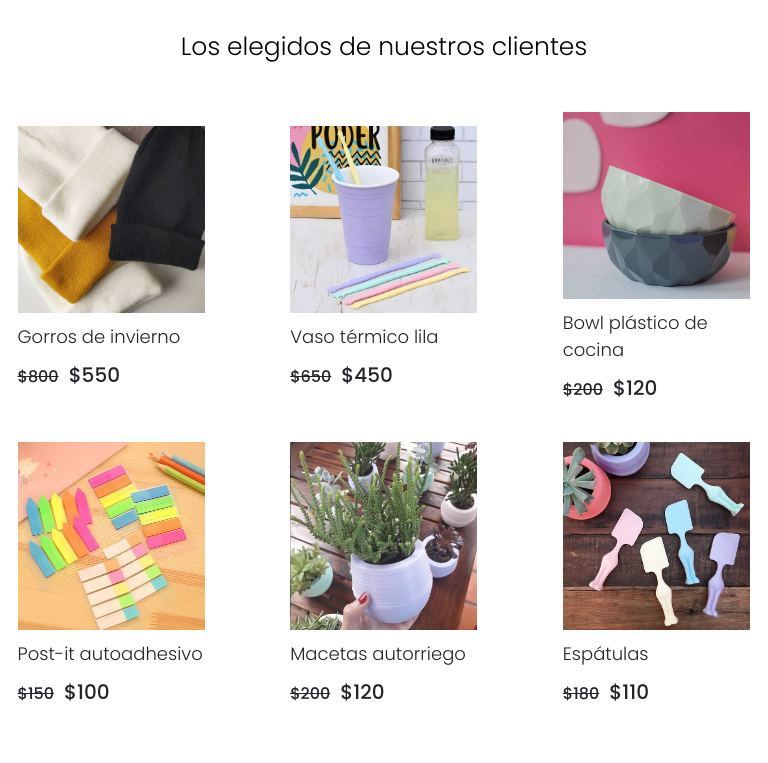
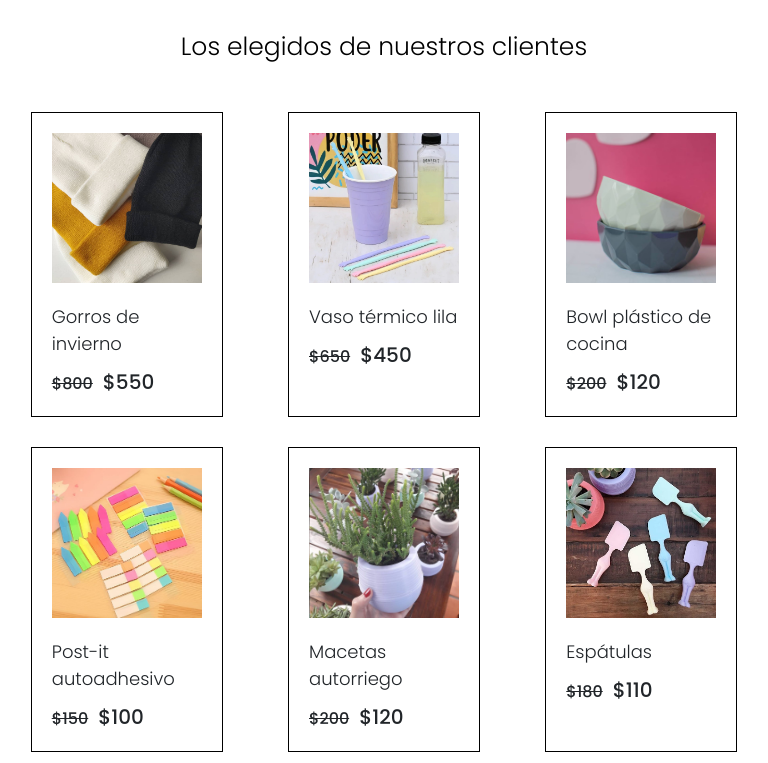
Before and after one commit to LocusNiger/Puppina_Accesorios, a website: page index.html in a window 768 px wide. Shown: the part 1041-1804 px from the top of the page. Drawn offline with nearby package versions, Linux system fonts and the light colour scheme.

Commit message:
Fix tarjetas de index en MQ tablet

```diff
--- a/SCSS/style.scss
+++ b/SCSS/style.scss
@@ -362,7 +362,7 @@
         }
     }
 
-    .index__productos{
+    .index__productos{      /* Section SALE de index */
         .index__titulo{
             margin: 2rem 0;
             h2{
@@ -374,15 +374,20 @@
             margin: 3rem 0 5rem 0;
         }
 
-        .index__gridproductos{
+        .index__gridproductos{      /* Grid de productos */
             display: grid;
-            grid-template-columns:  27vw 27vw 27vw;
+            grid-template-columns:  25vw 25vw 25vw;
             grid-template-rows: auto auto;
             gap: 3rem 8.5vw;
-            place-items: center;
+            justify-content: center;
+            .index__prod{           /* Borde de cada tarjeta (1 prod = 1 tarj) */
+                border: solid 1px black;
+                padding: 1rem;
+            }
+
             img{
                 width: 100%;
-                padding: 0 1rem;
+                padding: 1rem;
             }
 
             .texto{
```
Also changed, not shown: css/style.css.
